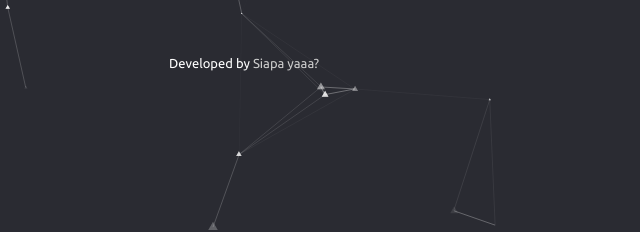
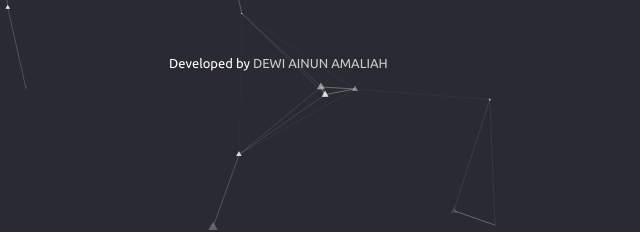
Before and after one commit to meetmeinamsterdam/particles, a plain HTML site: page index.html in a window 1280 px wide. Shown: the part 547-779 px from the top of the page, 87-727 px from the left. Drawn offline with nearby package versions, Linux system fonts and the light colour scheme.

Commit message:
index.html

```diff
--- a/index.html
+++ b/index.html
@@ -61,7 +61,7 @@
                 <div class="footer">
                     <p>
                         Developed by
-                        <a href="isntagram.com/dewiainuna">Siapa yaaa?</a>
+                        <a href="isntagram.com/dewiainuna">DEWI AINUN AMALIAH</a>
                     </p>
                 </div>
             </div>
```
